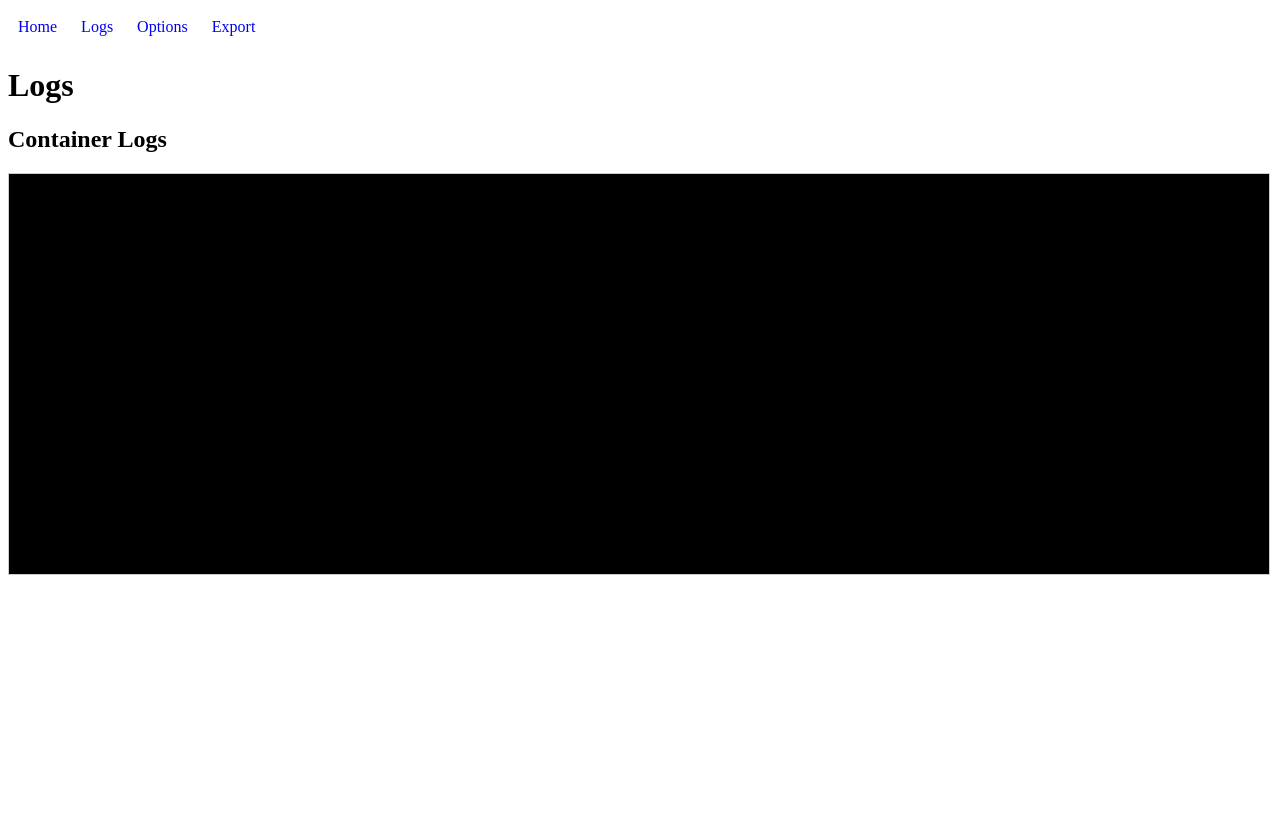
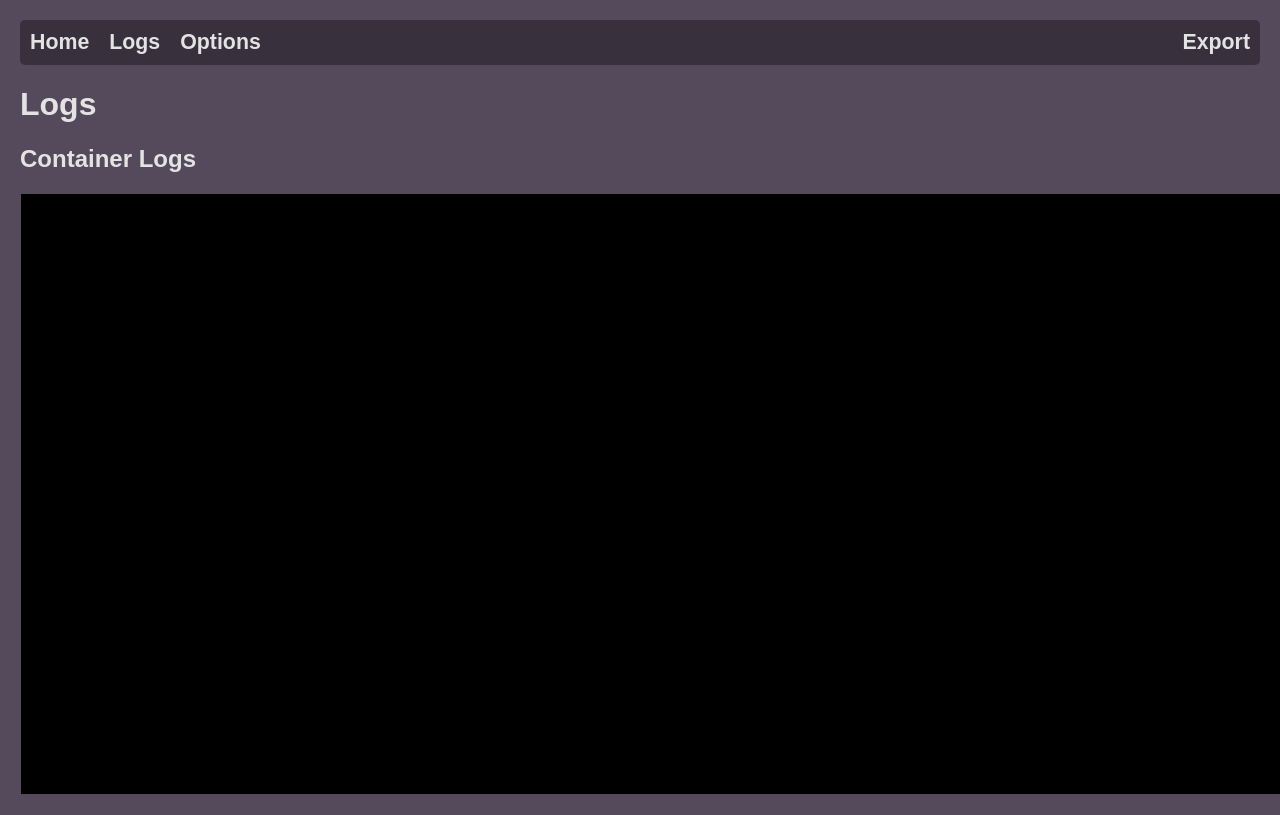
Before and after one commit to Pumacks/Webclient-PolayProxy, a Flask app: page /logs in a window 1280 px wide. Before the commit the page ends 575 px from the top, so only its background shows below. Run offline with Flask 3, Linux system fonts and the light colour scheme; data that the repository does not hold is empty.

Commit message:
added purple theme

```diff
--- a/app/static/style.css
+++ b/app/static/style.css
@@ -1,7 +1,35 @@
+@font-face {
+	font-family: "Hurmit NerdFont";
+	src: url("/static/fonts/HurmitNerdFontMono-Light.otf") format("opentype");
+	font-weight: normal;
+	font-style: normal;
+}
+
+body {
+	font-family: sans-serif;
+	background-color: #55495c;
+	color: #e3e3e3;
+	margin: 20px;
+}
 .navbar {
+	background-color: #38303d;
+	border-radius: 5px;
 	list-style-type: none;
 	padding: 0;
 	margin: 0;
+	font-size: 16pt;
+	font-weight: bold;
+}
+
+ul.navbar {
+	display: flex;
+	list-style: none;
+	padding: 20;
+	margin: 20;
+}
+
+ul.navbar li:last-child {
+	margin-left: auto;
 }
 
 .navbar li {
@@ -15,16 +43,40 @@
 	display: block;
 }
 
+.dropdown {
+	position: relative;
+}
+
 .dropdown-content {
 	display: none;
 	position: absolute;
-	background-color: #f4f4f5;
+	right: 0; /* statt left: 0 */
+	background-color: #3b3240;
 	min-width: 150px;
 	box-shadow: 0px 8px 16px rgba(0, 0, 0, 0.2);
+	border-radius: 5px;
+	top: 100%;
+	display: none;
+	min-width: 120px; /* oder wie gewünscht */
+	box-shadow: 0 4px 8px rgba(0, 0, 0, 0.1);
+	text-align: center;
+}
+
+.dropdown:hover .dropdown-content {
+	display: block;
+}
+
+
+ul.dropdown-content {
+	padding-left: 0px;
 }
 
 .dropdown-content li {
 	display: block;
+}
+
+.dropdown-content li:hover {
+	background-color: #463c4d;
 }
 
 .dropdown:hover .dropdown-content {
@@ -32,12 +84,34 @@
 }
 
 #logwindow {
-	height: 400px;
-	width: 600px;
+	height: 600px;
 	overflow-y: scroll;
 	border: 1px solid #ccc;
 	background-color: #000;
-	color: #0f0;
+	color: #e8d8f0;
+	border-color: #55495c;
 	white-space: pre-wrap;
-	font-family: monospace;
+	font-family: "Hurmit NerdFont";
+	font-weight: bold;
 }
+
+@media (max-width: 1024px) {
+	body {
+		font-size: 11pt;
+	}
+}
+
+@media (min-width: 1025px) and (max-width: 2560px) {
+	body {
+		font-size: 12pt;
+	}
+}
+
+a,
+a:visited,
+a:hover,
+a:active,
+a:focus {
+	color: inherit; /* oder z. B. 'black', 'white', etc. */
+	text-decoration: none; /* optional: Unterstreichung weg */
+}
```
